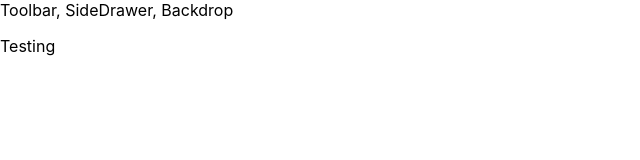
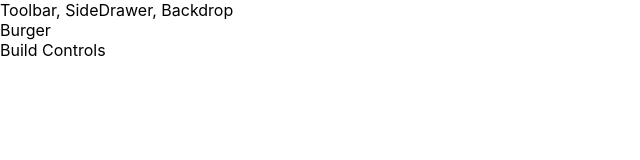
Before and after one commit to gech4me/burger-builder, a React app: page / in a window 1280 px wide. Shown: the top 160 px of the page, without its empty margins (0-640 px from the left). Built offline with nearby package versions, Linux system fonts and the light colour scheme.

Commit message:
BurgerBuilder added

```diff
--- a/src/App.js
+++ b/src/App.js
@@ -1,12 +1,13 @@
 import React, { Component } from 'react';
 import Layout from "./components/Layout/Layout";
+import BurgerBuilder from "./containers/BurgerBuilder/BurgerBuilder";
 
 class App extends Component{
   render() {
     return (
         <div>
             <Layout>
-                <p>Testing</p>
+                <BurgerBuilder />
             </Layout>
         </div>
     );
--- /dev/null
+++ b/src/containers/BurgerBuilder/BurgerBuilder.js
@@ -0,0 +1,15 @@
+import React, { Component } from 'react';
+import Aux from "../../hoc/Aux";
+
+class BurgerBuilder extends Component{
+    render() {
+        return (
+            <Aux>
+                <div>Burger</div>
+                <div>Build Controls</div>
+            </Aux>
+        );
+    }
+}
+
+export default BurgerBuilder;
```
